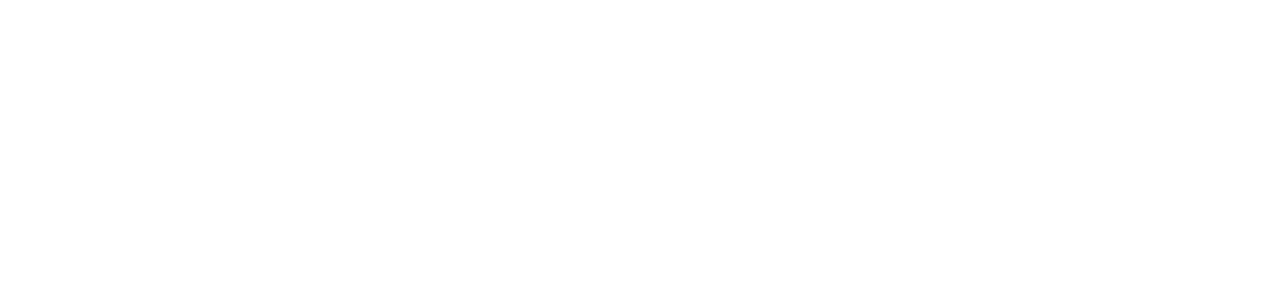
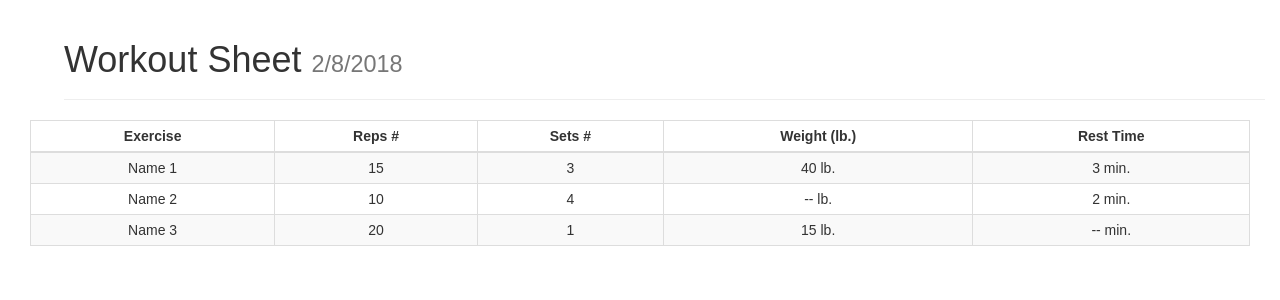
Before and after one commit to rcabral90/sungun, a React (Create React App) app in the folder client/: page /routines in a window 1280 px wide. Shown: the top 300 px of the page. Built offline with nearby package versions, Linux system fonts and the light colour scheme.

Commit message:
basic routines version

```diff
--- a/client/src/components/navigation/topNav.js
+++ b/client/src/components/navigation/topNav.js
@@ -35,6 +35,7 @@
                             <MenuItem eventKey={1.1}>Recent</MenuItem>
                             <MenuItem eventKey={1.2}>Favorites</MenuItem>
                             <MenuItem eventKey={1.3}>All</MenuItem>
+                            <MenuItem eventKey={1.4} href="/routines">Routines</MenuItem>
                             <MenuItem divider/>
                             <MenuItem eventKey={1.4}>Create New</MenuItem>
                         </NavDropdown>
--- /dev/null
+++ b/client/src/components/routines/routines.css
@@ -0,0 +1,4 @@
+.routinesHeader{
+	margin-left: 3.5em;
+
+}
--- /dev/null
+++ b/client/src/components/routines/routines.js
@@ -0,0 +1,66 @@
+import React, {Component} from 'react';
+import {Table, PageHeader} from 'react-bootstrap';
+import RoutinesList from './routinesList';
+
+import './routines.css';
+
+class Routines extends Component{
+
+	render(){
+		const wData = [
+			{
+				exercise: 'Name 1',
+				reps: '15',
+				sets: '3',
+				weight: '40',
+				rest: '3'
+			},
+			{
+				exercise: 'Name 2',
+				reps: '10',
+				sets:'4',
+				weight:'--',
+				rest: '2'
+			},
+			{
+				exercise: 'Name 3',
+				reps: '20',
+				sets:'1',
+				weight: '15',
+				rest: '--'
+			}
+		]
+		const date = new Date();
+		const dateStr = date.toLocaleDateString();
+		const routinesList = wData ? wData.map((workout,idx)=>{
+			return <RoutinesList key={idx} index={idx} workoutData={workout}/>
+		}):'';
+
+		return(
+			<div className='container-fluid'>
+				<PageHeader className='routinesHeader'>
+					Workout Sheet <small>{dateStr}</small>
+				</PageHeader>
+				<div className='container-fluid'>
+					<Table striped responsive condensed bordered hover>
+						<thead>
+							<tr>
+								<th className='text-center'>Exercise</th>
+								<th className='text-center'>Reps #</th>
+								<th className='text-center'>Sets #</th>
+								<th className='text-center'>Weight (lb.)</th>
+								<th className='text-center'>Rest Time</th>
+							</tr>
+						</thead>
+						<tbody>
+							{routinesList}
+						</tbody>
+					</Table>
+				</div>
+			</div>
+		)
+
+	}
+}
+
+export default Routines;
--- /dev/null
+++ b/client/src/components/routines/routinesList.js
@@ -0,0 +1,17 @@
+import React from 'react';
+
+const RoutinesList = (props) =>{
+	const {exercise, reps, sets, weight, rest} = props.workoutData;
+
+	return(
+		<tr>
+			<td className='text-center'>{exercise}</td>
+			<td className='text-center'>{reps}</td>
+			<td className='text-center'>{sets}</td>
+			<td className='text-center'>{weight} lb.</td>
+			<td className='text-center'>{rest} min.</td>
+		</tr>
+	)
+}
+
+export default RoutinesList;
--- a/client/src/routes.js
+++ b/client/src/routes.js
@@ -2,6 +2,7 @@
 import { Switch, Route, BrowserRouter } from 'react-router-dom'
 import Home from './components/home'
 import Login from './components/login/login'
+import Routines from './components/routines/routines';
 
 export default () => {
   return(
@@ -9,6 +10,7 @@
     <Switch>
       <Route exact path='/' component={Home}/>
       <Route path='/login' component={Login}/>
+      <Route path='/routines' component={Routines}/>
     </Switch>
   </BrowserRouter>
   )
```
